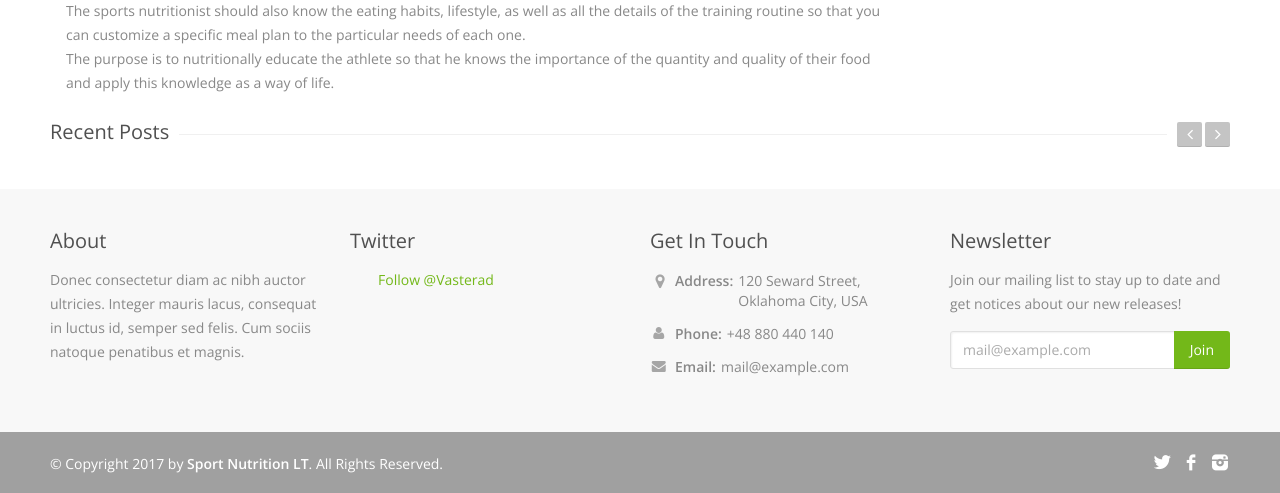
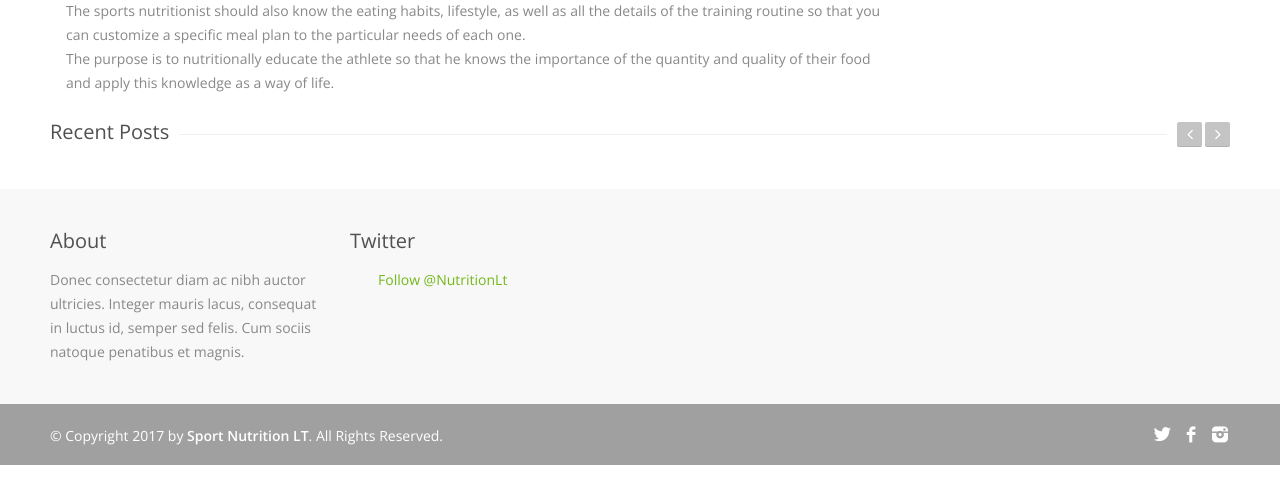
Before and after one commit to csubero/sportnutrition-, a Django app: page /home/ in a window 1280 px wide. Shown: the part 946-1439 px from the top of the page. After the commit the page ends 1411 px from the top, so only its background shows below. Run offline with Django 3.2, Linux system fonts and the light colour scheme; data that the repository does not hold is empty; some libraries are stand-ins or nearby versions.

Commit message:
Cleaning Footer

```diff
--- a/frontend/templates/frontend/layout/base.html
+++ b/frontend/templates/frontend/layout/base.html
@@ -171,8 +171,8 @@
 			</script>
 			<div class="clearfix"></div>
 
-			<a href="https://twitter.com/Vasterad" class="twitter-follow-button" data-show-count="false"
-			   data-dnt="true">Follow @Vasterad</a>
+			<a href="https://twitter.com/NutritionLt" class="twitter-follow-button" data-show-count="false"
+			   data-dnt="true">Follow @NutritionLt</a>
 			<script>!function (d, s, id) {
                 var js, fjs = d.getElementsByTagName(s)[0], p = /^http:/.test(d.location) ? 'http' : 'https';
                 if (!d.getElementById(id)) {
@@ -183,29 +183,6 @@
                 }
             }(document, 'script', 'twitter-wjs');</script>
 
-		</div>
-
-		<div class="four columns">
-			<h3>Get In Touch</h3>
-			<ul class="get-in-touch">
-				<li><i class="icon-map-marker"></i>
-					<p><strong>Address:</strong> 120 Seward Street, <br/>Oklahoma City, USA</p></li>
-				<li><i class="icon-user"></i>
-					<p><strong>Phone:</strong> +48 880 440 140</p></li>
-				<li><i class="icon-envelope-alt"></i>
-					<p><strong>Email:</strong> <a href="#">mail@example.com</a></p></li>
-			</ul>
-		</div>
-
-		<div class="four columns">
-			<h3>Newsletter</h3>
-			<p>Join our mailing list to stay up to date and get notices about our new releases!</p>
-
-			<form action="#" method="get">
-				<button class="newsletter-btn" type="submit">Join</button>
-				<input class="newsletter" type="text" onblur="if(this.value=='')this.value='mail@example.com';"
-					   onfocus="if(this.value=='mail@example.com')this.value='';" value="mail@example.com"/>
-			</form>
 		</div>
 
 	</div>
```
